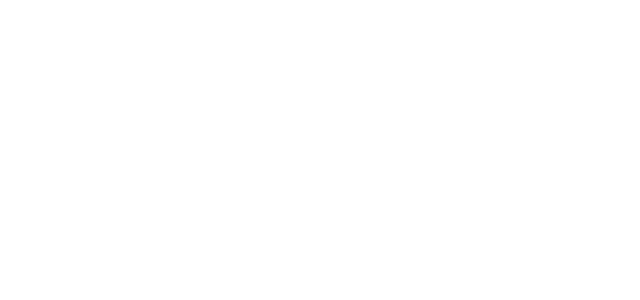
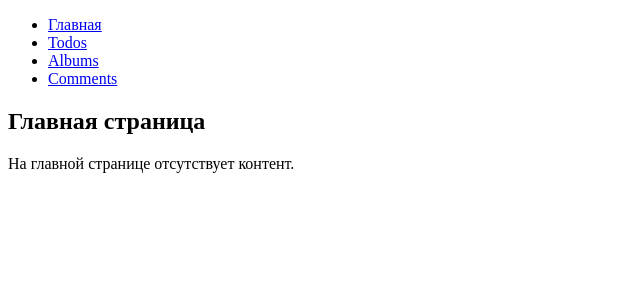
Before and after one commit to leruisi/React_HOMEWORK, a React (Create React App) app: page / in a window 1280 px wide. Shown: the top 300 px of the page, without its empty margins (0-640 px from the left). Built offline with nearby package versions, Linux system fonts and the light colour scheme.

Commit message:
HomeWork_5_3 problem with update

```diff
--- a/package.json
+++ b/package.json
@@ -6,8 +6,10 @@
     "@testing-library/jest-dom": "^5.16.5",
     "@testing-library/react": "^13.4.0",
     "@testing-library/user-event": "^13.5.0",
+    "axios": "^1.4.0",
     "react": "^18.2.0",
     "react-dom": "^18.2.0",
+    "react-router-dom": "^6.14.2",
     "react-scripts": "5.0.1",
     "web-vitals": "^2.1.4"
   },
--- a/src/App.js
+++ b/src/App.js
@@ -1,11 +1,48 @@
 import React from 'react';
+import { Routes, Route, Link } from 'react-router-dom'; // Используем Routes вместо Switch
+import Todos from './components/Todos';
+import Albums from './components/Albums';
+import Comments from './components/Comments';
+import Post from './components/Posts';
 
 const App = () => {
-  return (
-      <div>
+    return (
+        <div>
+            <nav>
+                <ul>
+                    <li>
+                        <Link to="/">Главная</Link>
+                    </li>
+                    <li>
+                        <Link to="/todos">Todos</Link>
+                    </li>
+                    <li>
+                        <Link to="/albums">Albums</Link>
+                    </li>
+                    <li>
+                        <Link to="/comments">Comments</Link>
+                    </li>
+                </ul>
+            </nav>
 
-      </div>
-  );
+            <Routes>
+                <Route path="/" element={<Home />} />
+                <Route path="/todos" element={<Todos />} />
+                <Route path="/albums" element={<Albums />} />
+                <Route path="/comments" element={<Comments />} />
+                <Route path="/post/:postId" element={<Post />} />
+            </Routes>
+        </div>
+    );
 };
 
-export  {App};
+const Home = () => {
+    return (
+        <div>
+            <h2>Главная страница</h2>
+            <p>На главной странице отсутствует контент.</p>
+        </div>
+    );
+};
+
+export default App;
--- /dev/null
+++ b/src/components/Albums.js
@@ -0,0 +1,25 @@
+// src/components/Albums.js
+import React, { useState, useEffect } from 'react';
+import axios from 'axios';
+import { albumsUrl } from '../service/services';
+
+const Albums = () => {
+    const [albums, setAlbums] = useState([]);
+
+    useEffect(() => {
+        axios.get(albumsUrl)
+            .then((response) => setAlbums(response.data))
+            .catch((error) => console.error('Error fetching albums', error));
+    }, []);
+
+    return (
+        <div>
+            <h2>Albums</h2>
+            <ul>
+                {albums.map(album => <li key={album.id}>{album.title}</li>)}
+            </ul>
+        </div>
+    );
+};
+
+export default Albums;
--- /dev/null
+++ b/src/components/Comments.js
@@ -0,0 +1,31 @@
+// src/components/Comments.js
+import React, { useState, useEffect } from 'react';
+import axios from 'axios';
+import { Link } from 'react-router-dom';
+import { commentsUrl } from '../service/services';
+
+const Comments = () => {
+    const [comments, setComments] = useState([]);
+
+    useEffect(() => {
+        axios.get(commentsUrl)
+            .then((response) => setComments(response.data))
+            .catch((error) => console.error('Error fetching comments', error));
+    }, []);
+
+    return (
+        <div>
+            <h2>Comments</h2>
+            <ul>
+                {comments.map(comment => (
+                    <li key={comment.id}>
+                        {comment.name} -{' '}
+                        <Link to={`/post/${comment.postId}`}>View Post</Link>
+                    </li>
+                ))}
+            </ul>
+        </div>
+    );
+};
+
+export default Comments;
--- /dev/null
+++ b/src/components/Posts.js
@@ -0,0 +1,30 @@
+// src/components/Post.js
+import React, { useState, useEffect } from 'react';
+import axios from 'axios';
+import { useParams } from 'react-router-dom';
+import { postUrl } from '../service/services';
+
+const Post = () => {
+    const { postId } = useParams();
+    const [post, setPost] = useState(null);
+
+    useEffect(() => {
+        axios.get(postUrl(postId))
+            .then((response) => setPost(response.data))
+            .catch((error) => console.error('Error fetching post', error));
+    }, [postId]);
+
+    if (!post) {
+        return <div>Loading...</div>;
+    }
+
+    return (
+        <div>
+            <h2>Post {postId}</h2>
+            <h3>{post.title}</h3>
+            <p>{post.body}</p>
+        </div>
+    );
+};
+
+export default Post;
--- /dev/null
+++ b/src/components/Todos.js
@@ -0,0 +1,25 @@
+
+import React, { useState, useEffect } from 'react';
+import axios from 'axios';
+import { todosUrl } from '../service/services';
+
+const Todos = () => {
+    const [todos, setTodos] = useState([]);
+
+    useEffect(() => {
+        axios.get(todosUrl)
+            .then((response) => setTodos(response.data))
+            .catch((error) => console.error('Error fetching todos', error));
+    }, []);
+
+    return (
+        <div>
+            <h2>Todos</h2>
+            <ul>
+                {todos.map(todo => <li key={todo.id}>{todo.title}</li>)}
+            </ul>
+        </div>
+    );
+};
+
+export default Todos;
--- a/src/index.js
+++ b/src/index.js
@@ -1,12 +1,12 @@
 import React from 'react';
-import ReactDOM from 'react-dom/client';
+import { BrowserRouter as Router } from 'react-router-dom';
+import App from './App';
 
-import {App} from './App';
+// Import createRoot from react-dom/client
+import { createRoot } from 'react-dom/client';
 
-
-const root = ReactDOM.createRoot(document.getElementById('root'));
-root.render(
-
-    <App />
-
+createRoot(document.getElementById('root')).render(
+    <Router>
+        <App />
+    </Router>,
 );
--- /dev/null
+++ b/src/service/services.js
@@ -0,0 +1,8 @@
+
+
+const API_BASE_URL = 'https://jsonplaceholder.typicode.com';
+
+export const todosUrl = `${API_BASE_URL}/todos`;
+export const albumsUrl = `${API_BASE_URL}/albums`;
+export const commentsUrl = `${API_BASE_URL}/comments`;
+export const postUrl = (postId) => `${API_BASE_URL}/posts/${postId}`;
```
Also changed, not shown: 1 other file (tests, documents, lock files or other folders).
